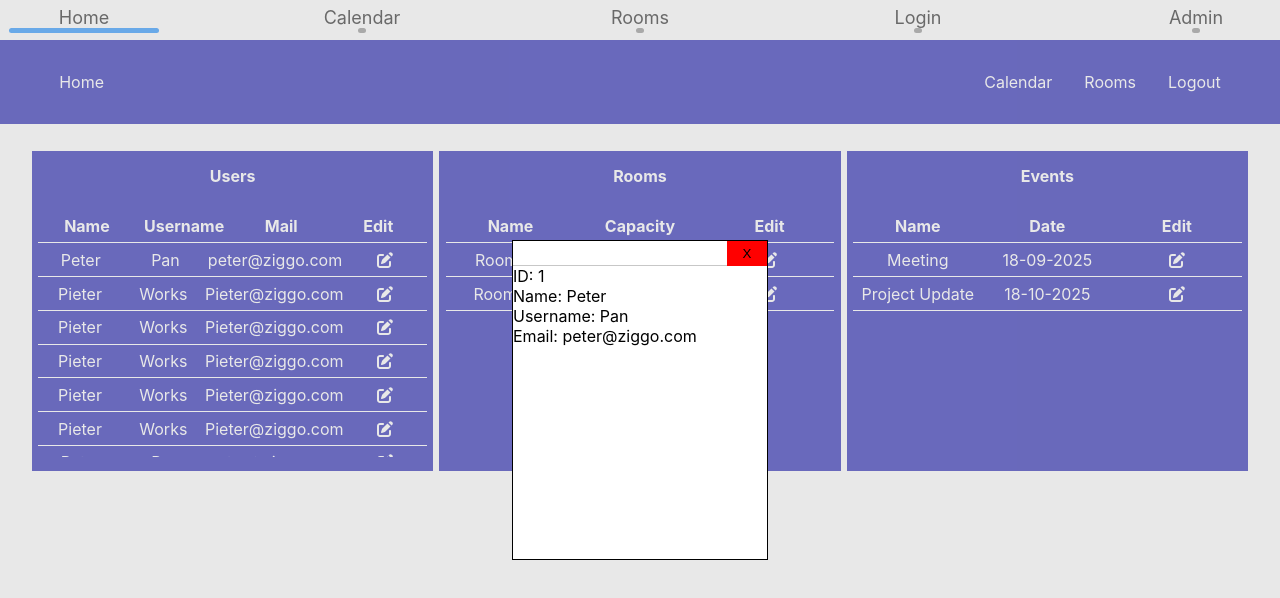
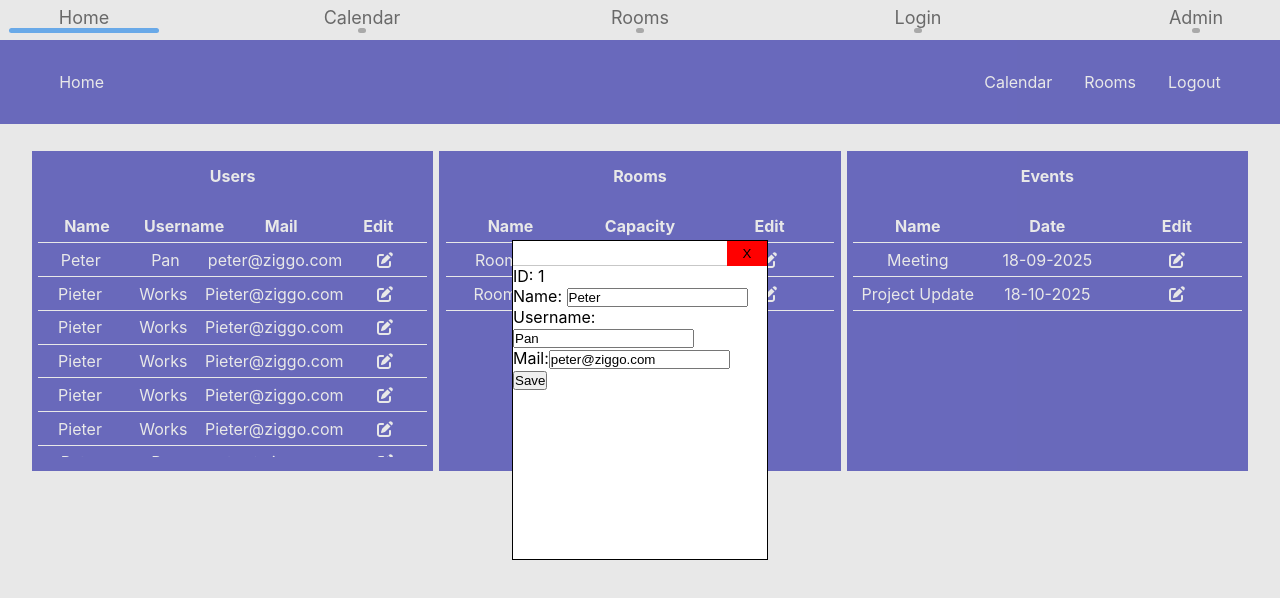
Before and after one commit to Luuk556/project-willem, a React (Create React App) app in the folder calender/: page /admin in a window 1280 px wide. Both pictures are taken after a click on the element 384 px from the left and 259 px from the top of the page. Shown: the top 598 px of the page. Built offline with nearby package versions, Linux system fonts and the light colour scheme.

Commit message:
user can be changed now

```diff
--- a/calender/src/screens/admin/dashboard.tsx
+++ b/calender/src/screens/admin/dashboard.tsx
@@ -101,11 +101,22 @@ const [popup, setPopup] = useState<boolean>(false);
 const [popupData, setPopupData] = useState<Object>({});
 const [popupType, setPopupType] = useState<String>("")
 
+const userChanges = (userChanges: Object, id: Number) => {
+    setUsers(users =>
+        users.map(oldUser =>
+            (oldUser.id === id) ? { ...oldUser, ...userChanges } : oldUser
+        )
+    );
+    setPopup(false)
+    setPopupData({})
+    setPopupType("")
+};
+
 return (
     <div>
     <Popup closePopup={() => setPopup(false)} isOpen={popup} >
     { popupType === "users" ? (
-        <PopupUsers userData={popupData} />
+        <PopupUsers userData={popupData} saveUserChanges={userChanges}  />
     ) : popupType === "rooms" ? (
         <PopupRooms roomData={popupData} />
     ) : popupType === "events" ? (
--- a/calender/src/screens/admin/popups/popupUsers.tsx
+++ b/calender/src/screens/admin/popups/popupUsers.tsx
@@ -1,3 +1,5 @@
+import { useState } from "react";
+
 interface popupUsersData {
   userData: {
       id?: number;
@@ -5,15 +7,39 @@ interface popupUsersData {
       username?: string;
       email?: string;
   };
+  saveUserChanges: (changedData: { name: string; username: string; email: string }, id: Number) => void;
 }
 
-const PopupUsers: React.FC<popupUsersData> = ({ userData }) => {
+interface changeUserData {
+  name: string;
+  username: string;
+  email: string;
+}
+
+const PopupUsers: React.FC<popupUsersData> = ({ userData, saveUserChanges }) => {
+  const [userChanges, setUserChanges] = useState<changeUserData>({
+    name: userData.name || "",
+    username: userData.username || "",
+    email: userData.email || "",
+  });
+
+  const changeUser = () => {
+    saveUserChanges(userChanges, userData.id)
+  }
+
   return (
     <div>
       <p>ID: {userData.id}</p>
-      <p>Name: {userData.name}</p>
-      <p>Username: {userData.username}</p>
-      <p>Email: {userData.email}</p>
+      <label>Name: </label>
+      <input type="text" value={userChanges.name} onChange={e => {setUserChanges({...userChanges, name: e.target.value })}} />
+      <br></br>
+      <label>Username: </label>
+      <input type="text" value={userChanges.username} onChange={e => {setUserChanges({...userChanges, username: e.target.value })}}/>
+      <br></br>
+      <label>Mail:</label>
+      <input type="text" value={userChanges.email}  onChange={e => {setUserChanges({...userChanges, email: e.target.value })}} />
+      <br></br>
+      <button onClick={changeUser}>Save</button>
     </div>
   );
 };
```
Lines whose indentation alone changed are shown as unchanged.
